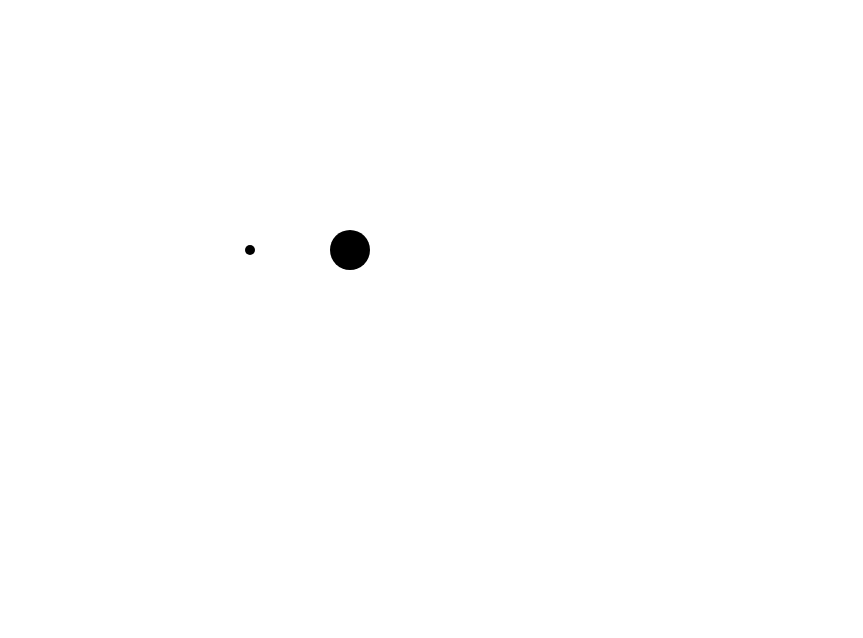
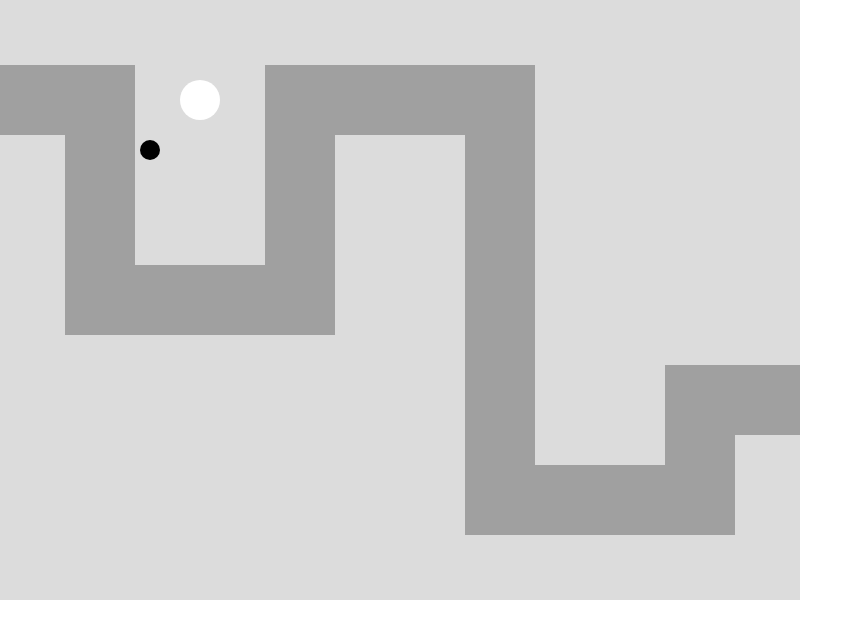
Before and after one commit to friederjanmoerman/javascript-tower-defense, a plain HTML site: page index.html in a window 1280 px wide. Shown: the whole page, without its empty margins (0-863 px from the left). Drawn offline with Linux system fonts and the light colour scheme.

Commit message:
added towers, map and waypoints

```diff
--- a/assets/js/game.js
+++ b/assets/js/game.js
@@ -7,8 +7,8 @@ var game =
     this.canvas = document.getElementById('canvas');
     this.ctx = this.canvas.getContext('2d');
 
-    game.mapEntities.create(100,100,5,'rgb(0,0,0)');
-    game.mapEntities.create(200,100,20,'rgb(0,0,0)');
+    game.enemies.create(10);
+    game.towers.create(200, 100);
 
     setInterval(game.update, 1000/30);
 
@@ -21,18 +21,84 @@ var game =
   draw: function()
   {
     game.ctx.clearRect(0, 0, game.canvas.width, game.canvas.height);
-    //game.drawCircle(100,100,5,'rgb(0,0,0)');
-    //game.drawCircle(200,100,20,'rgb(0,0,0)');
+
+    game.map.draw();
     game.mapEntities.draw();
 
     window.requestAnimationFrame(game.draw);
   },
-  drawCircle: function(x,y,r,color)
+  drawCircle: function(x, y, r, color)
   {
     game.ctx.beginPath();
-    game.ctx.arc(x,y,r,0,2*Math.PI);
+    game.ctx.arc(x, y, r, 0, 2*Math.PI);
     game.ctx.fillStyle = color;
     game.ctx.fill();
+  }
+};
+
+game.map =
+{
+  waypoints: [
+    {x:   0, y: 100},
+    {x: 100, y: 100},
+    {x: 100, y: 300},
+    {x: 300, y: 300},
+    {x: 300, y: 100},
+    {x: 500, y: 100},
+    {x: 500, y: 500},
+    {x: 700, y: 500},
+    {x: 700, y: 400},
+    {x: 800, y: 400},
+  ],
+  draw: function() {
+    game.ctx.fillStyle = 'rgb(220, 220, 220)';
+    game.ctx.fillRect(0, 0, game.canvas.width, game.canvas.height);
+
+    game.ctx.save();
+    game.ctx.beginPath();
+    game.ctx.strokeStyle = 'rgb(160, 160, 160)';
+    game.ctx.lineWidth = '70';
+
+    game.ctx.moveTo(
+      game.map.waypoints[0].x,
+      game.map.waypoints[0].y
+    );
+
+    for(var i = 1; i < game.map.waypoints.length; i++)
+    {
+      game.ctx.lineTo(game.map.waypoints[i].x, game.map.waypoints[i].y)
+    };
+
+    game.ctx.stroke();
+    game.ctx.restore();
+  }
+};
+
+game.towers =
+{
+  create: function(x,y)
+  {
+    var entity = game.mapEntities.create(x, y, 20, 'rgb(255, 255, 255)');
+    entity.type = 'tower';
+    entity.update = function(){};
+    return entity;
+  }
+};
+
+game.enemies =
+{
+  create: function(strength)
+  {
+    var entity = game.mapEntities.create(0, 0, strength, 'rgb(0, 0, 0)');
+    entity.type = 'enemy';
+    entity.speed = 1;
+    entity.strength = strength;
+    entity.velocity = {x:entity.speed, y:entity.speed};
+    entity.update = function()
+    {
+      this.x += entity.velocity.x;
+      this.y += entity.velocity.y;
+    }
   }
 };
 
@@ -44,7 +110,7 @@ game.mapEntities =
   {
 
   },
-  create: function (x,y,r,color)
+  create: function (x, y, r, color)
   {
     var entity =
     {
@@ -74,4 +140,4 @@ game.mapEntities =
   {
     for(i in this.list) this.list[i].draw();
   }
-}
+};
--- a/index.html
+++ b/index.html
@@ -14,7 +14,7 @@
     <div id="stats"></div>
     <div id="buttons"></div>
   </div>
-  <canvas id="canvas" height="800" width="600"></canvas>
+  <canvas id="canvas" width="800" height="600"></canvas>
 <!-- Scripts -->
 <script src="assets/js/game.js"></script>
 <script>
```
